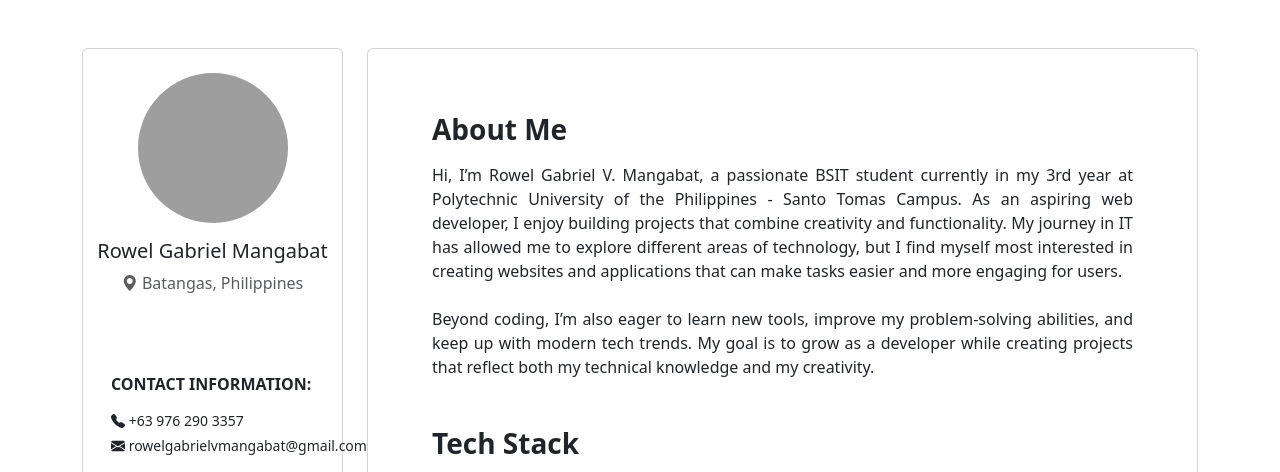
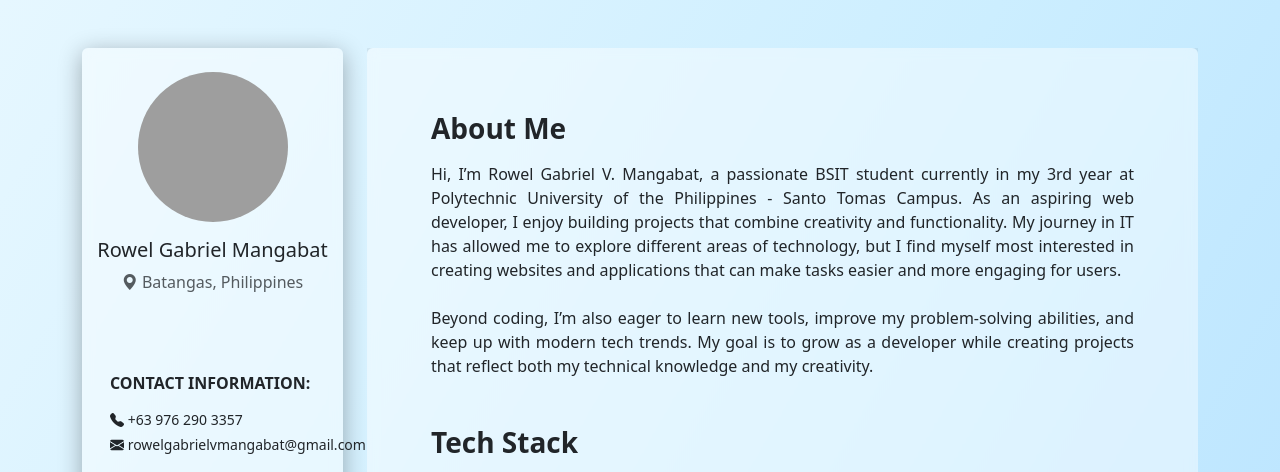
Before and after one commit to rowelgabriel/rowelgabriel.github.io, a plain HTML site: page index.html in a window 1280 px wide. Shown: the top 472 px of the page. Drawn offline with nearby package versions, Linux system fonts and the light colour scheme; grey boxes are pictures that could not be loaded.

Commit message:
background color and  card shadows added

```diff
--- a/index.html
+++ b/index.html
@@ -10,6 +10,14 @@
   <link href="https://cdn.jsdelivr.net/npm/bootstrap-icons@1.11.3/font/bootstrap-icons.css" rel="stylesheet">
 
   <style>
+
+    .card {
+    background: rgba(255, 255, 255, 0.43) !important;
+    backdrop-filter: blur(6px);
+    -webkit-backdrop-filter: blur(6px);
+    border: none;
+    }
+
     .profile-img {
       width: 150px;
       height: 150px;
@@ -166,14 +174,14 @@
   </style>
 </head>
 
-<body>
+<body style="height: 1200px; background: linear-gradient(120deg, #e6f7ff, #cceeff, #b3e0ff);">
 
   <div class="container mt-5">
 
     <div class="row">
 
       <div class="col-xl-3 col-lg-12 col-12 mb-4">
-        <div class="card two-column-mobile">
+        <div class="card two-column-mobile" style="box-shadow: 0px 5px 23px rgba(0, 0, 0, 0.31);">
 
           <!-- Personal Information Column -->
           <div class="col-12 personal-info">
@@ -223,7 +231,7 @@
 
             <!-- Slide 1: About Me + Tech Stack -->
             <div class="carousel-item active">
-              <div class="card p-xl-5 p-lg-4 p-m-3 p-2">
+              <div class="card p-xl-5 p-lg-4 p-m-3 p-2" style="box-shadow: 0px 5px 23px rgba(0, 0, 0, 0.31);">
                 <div class="card-body">
 
                   <h3 class="fw-bold mb-3">About Me</h3>
```
